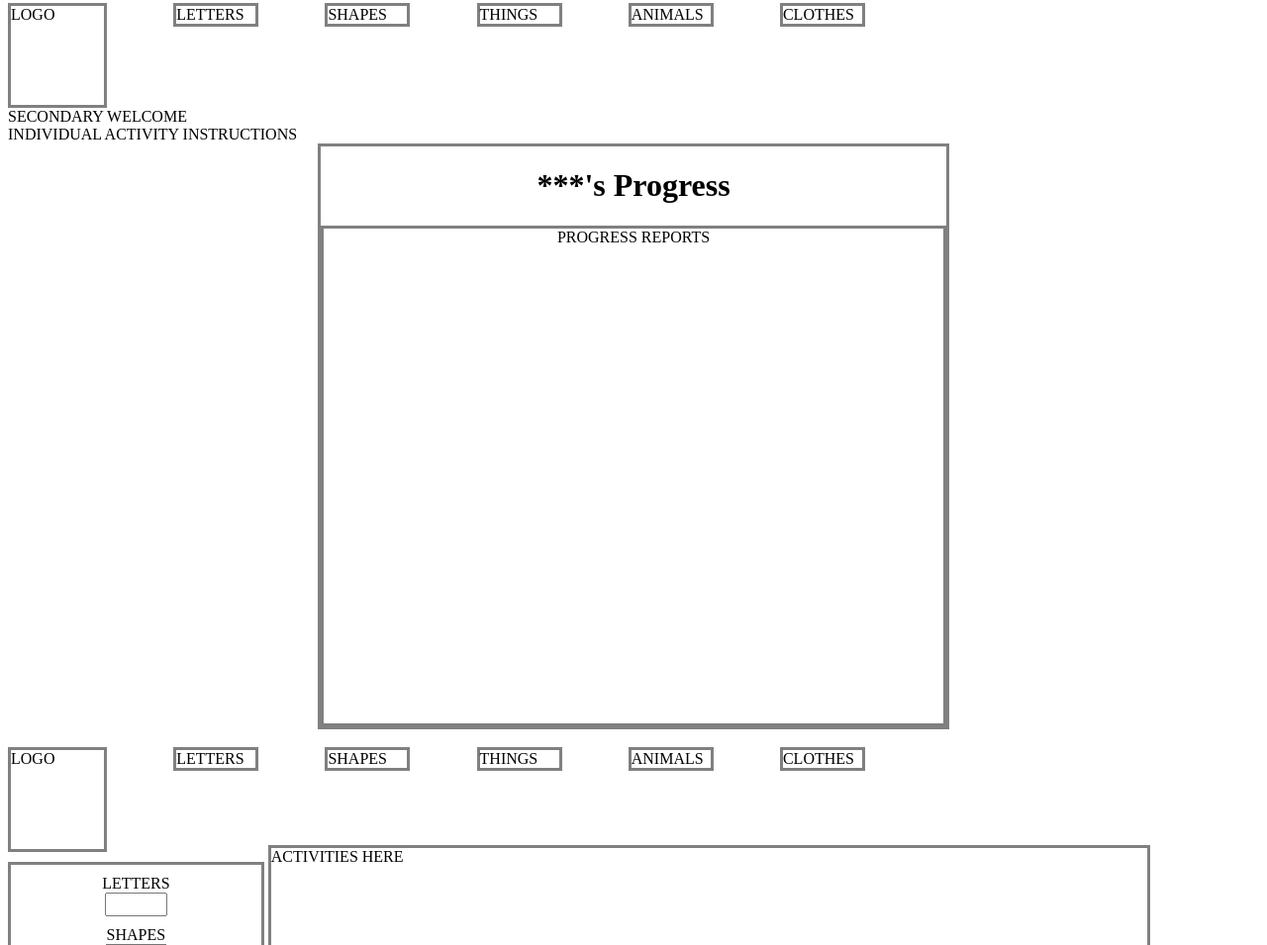
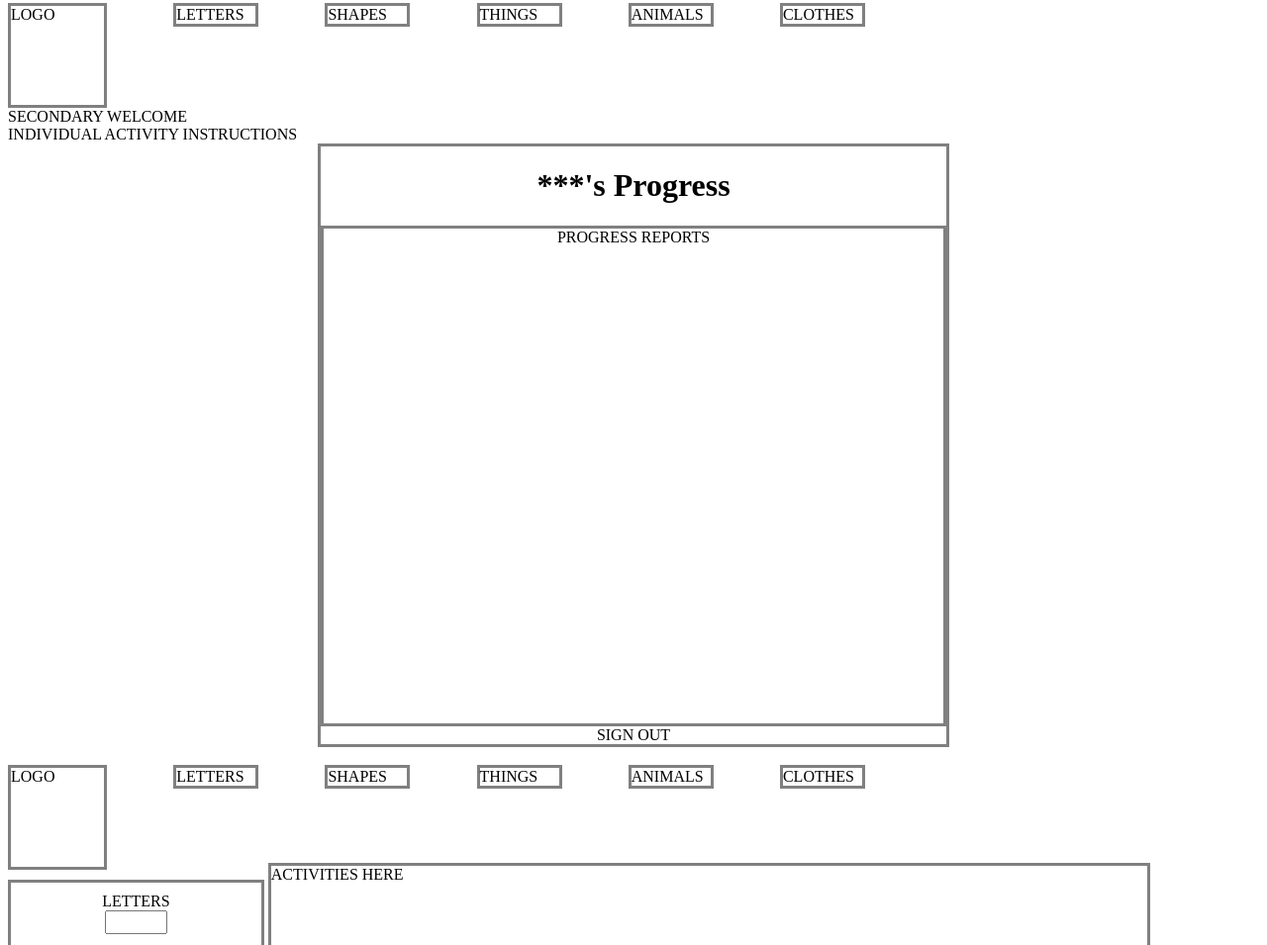
Before and after one commit to chrismojekwu/KidsLearn-Wireframes, a plain HTML site: page index.html in a window 1280 px wide. Shown: the part 1273-2228 px from the top of the page at 99% size. Drawn offline with Linux system fonts and the light colour scheme.

Commit message:
updated progress

```diff
--- a/index.html
+++ b/index.html
@@ -164,6 +164,7 @@
       <div class="progressreport">
         PROGRESS REPORTS
       </div>
+      SIGN OUT
     </main>
   </body>
   <br />
```
